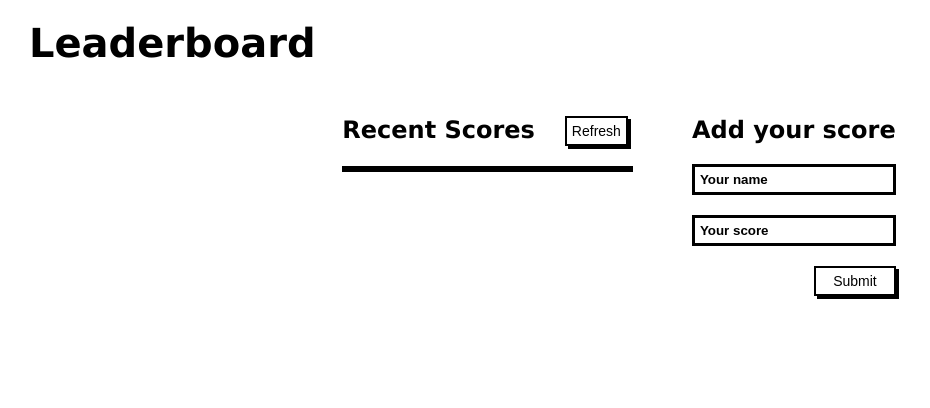
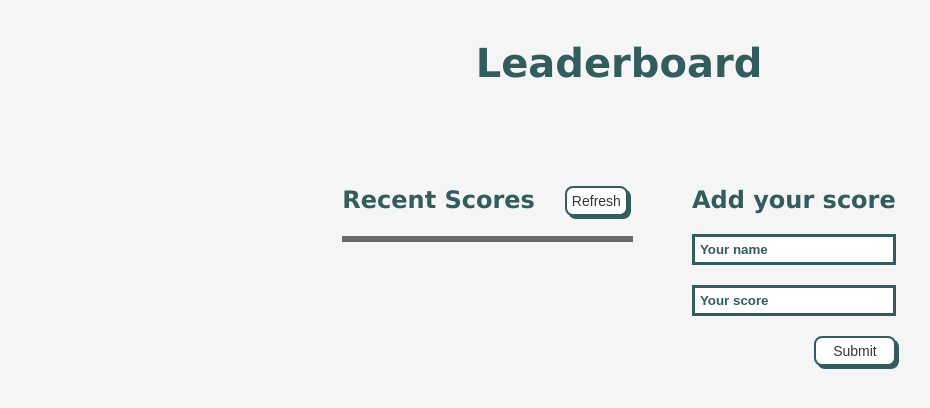
Before and after one commit to meryemsanem/leaderboard, a website built with webpack: page src/index.html in a window 1280 px wide. Shown: the whole page, without its empty margins (21-951 px from the left). Built offline with nearby package versions, Linux system fonts and the light colour scheme; no server answers.

Commit message:
Add style for the leaderboard

```diff
--- a/src/index.html
+++ b/src/index.html
@@ -14,15 +14,14 @@
   <body>
     <h1 class="title">Leaderboard</h1>
     <div class="main-container">
-      <div class="container">
-        <div class="score-container">
-          <div class="head">
-            <h2 class="recent">Recent Scores</h2>
-            <button type="button" id="refresh-btn">Refresh</button>
-          </div>
-          <div class="list" id="list"></div>
+      <div class="score-container">
+        <div class="head-container">
+          <h2 class="recent">Recent Scores</h2>
+          <button type="button" id="refresh-btn">Refresh</button>
         </div>
+        <div class="list" id="list"></div>
       </div>
+
       <form class="board" id="board">
         <h2 class="form-input">Add your score</h2>
         <input type="text" placeholder="Your name" id="name" required />
--- a/src/modules/leaderboard.js
+++ b/src/modules/leaderboard.js
@@ -1,4 +1,5 @@
-const url = 'https://us-central1-js-capstone-backend.cloudfunctions.net/api/games/meryemsanemZl4d7IVkemOTTVg2fUdz/scores/';
+const url =
+  'https://us-central1-js-capstone-backend.cloudfunctions.net/api/games/meryemsanemZl4d7IVkemOTTVg2fUdz/scores/';
 
 const scores = document.getElementById('list');
 
--- a/src/styles/style.css
+++ b/src/styles/style.css
@@ -5,24 +5,26 @@
 }
 
 body {
-  background-color: white;
+  background-color: whitesmoke;
   font-family: Verdana, Geneva, Tahoma, sans-serif;
 }
 
 .title {
-  margin: 20px 50px;
+  margin: 40px 50px;
   font-size: 40px;
+  display: flex;
+  justify-content: center;
+  color: #325c5e;
 }
 
 .main-container {
-  color: black;
   display: flex;
-  margin-top: 50px;
+  margin-top: 100px;
   width: 100%;
   justify-content: center;
 }
 
-.head {
+.head-container {
   display: flex;
   gap: 30px;
 }
@@ -32,15 +34,16 @@ body {
   flex-direction: column;
   gap: 20px;
   margin-left: 5%;
+  justify-content: center;
 }
 
 input {
-  border: 3px solid black;
+  border: 3px solid #325c5e;
   padding: 5px;
 }
 
 input::placeholder {
-  color: black;
+  color: #325c5e;
   font-weight: 600;
 }
 
@@ -48,10 +51,18 @@ input::placeholder {
   height: 30px;
   width: 40%;
   background-color: white;
-  border: 2px solid black;
+  border: 2px solid #325c5e;
   cursor: pointer;
-  box-shadow: 3px 3px #000;
+  box-shadow: 3px 3px #325c5e;
   font-size: 14px;
+  color: #363636;
+  border-radius: 8px;
+}
+
+#form-btn:hover {
+  background-color: #325c5e;
+  color: white;
+  box-shadow: 3px 3px #fff;
 }
 
 .btn {
@@ -62,15 +73,23 @@ input::placeholder {
 #refresh-btn {
   height: 30px;
   background-color: white;
-  border: 2px solid black;
+  border: 2px solid #325c5e;
   cursor: pointer;
-  box-shadow: 3px 3px #000;
+  box-shadow: 3px 3px #325c5e;
   font-size: 14px;
   padding: 5px;
+  color: #363636;
+  border-radius: 8px;
+}
+
+#refresh-btn:hover {
+  background-color: #325c5e;
+  color: white;
+  box-shadow: 3px 3px #fff;
 }
 
 .list {
-  border: 3px solid black;
+  border: 3px solid #696969;
   margin-top: 20px;
   font-weight: 600;
   width: 100%;
@@ -82,16 +101,22 @@ input::placeholder {
   padding-left: 5px;
   padding-top: 5px;
   width: 100%;
+  color: #325c5e;
 }
 
 .list-items:nth-child(even) {
-  background-color: #d3d3d3;
+  background-color: #eab4b4;
 }
 
 .recent {
   margin-left: 5px;
+  color: #325c5e;
 }
 
 form {
   margin-right: 5px;
 }
+
+.form-input {
+  color: #325c5e;
+}
```
